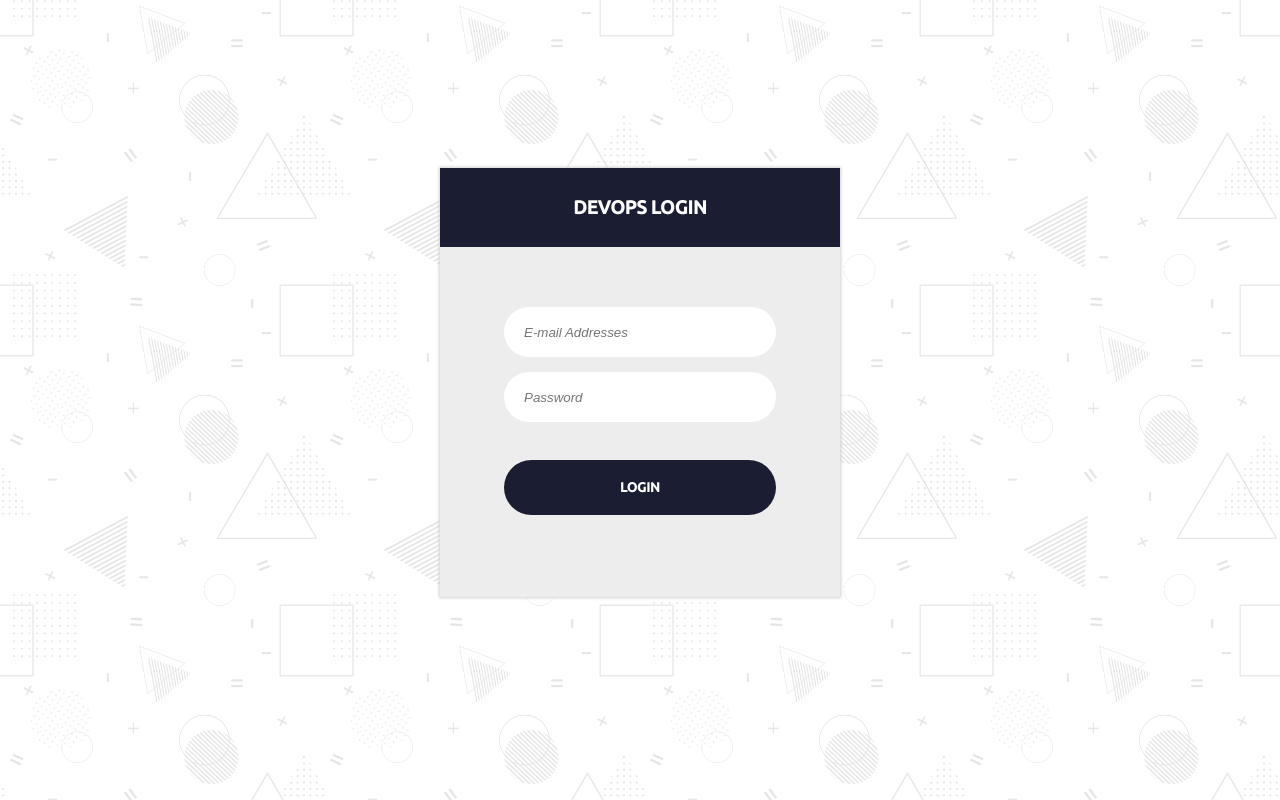
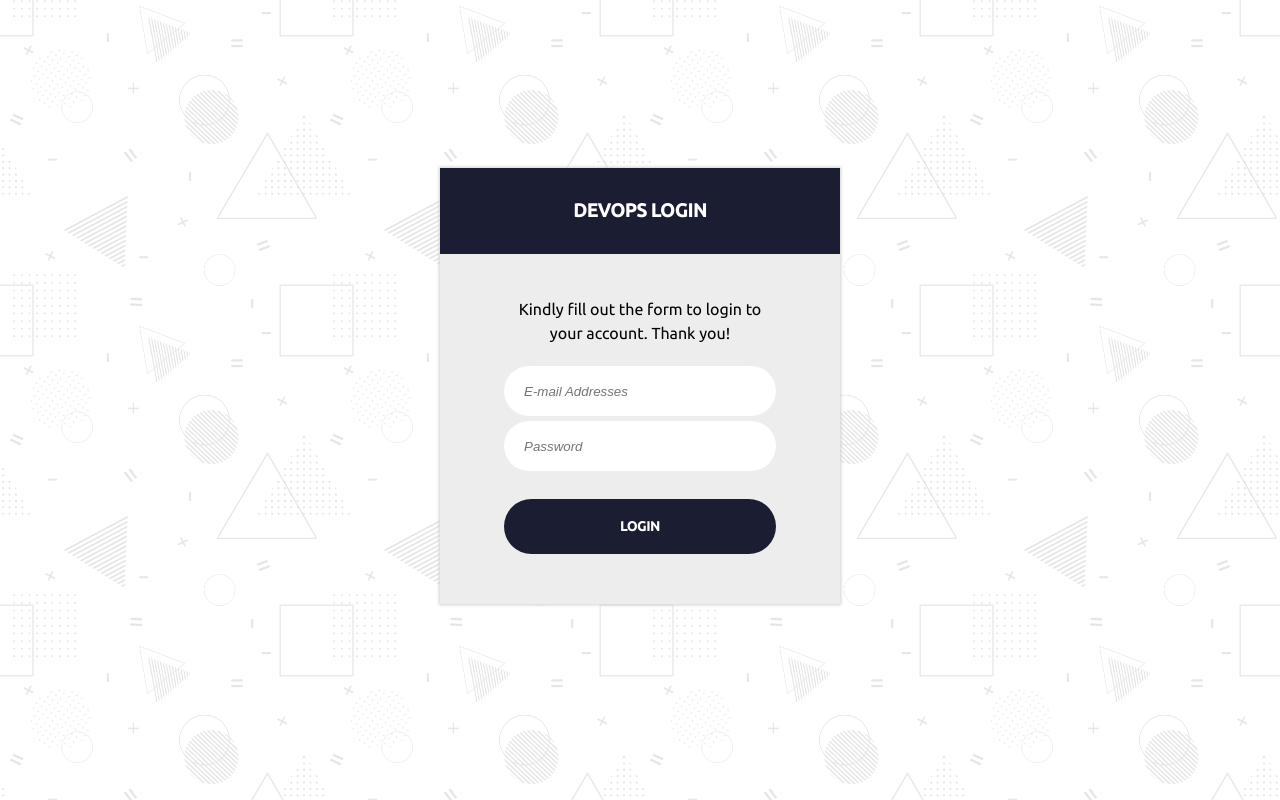
Before and after one commit to ekeboetuk/project-snippets, a plain HTML site: page login-page/home.html in a window 1280 px wide. Drawn offline with Linux system fonts and the light colour scheme.

Commit message:
More CSS modification

```diff
--- a/login-page/home.html
+++ b/login-page/home.html
@@ -24,6 +24,7 @@
           <h3>DevOps Login</h3>
         </div>
         <form class="login--form">
+          <p>Kindly fill out the form to login to your account. Thank you!</p>
           <input
             type="email"
             name="email"
--- a/login-page/styles.css
+++ b/login-page/styles.css
@@ -30,7 +30,7 @@ body {
   height: 350px;
   padding: 0 30px;
   display: grid;
-  grid-template: 60px 60px 100px / 80%;
+  grid-template: 80px 50px 50px 100px / 80%;
   gap: 5px 10px;
   justify-content: center;
   align-content: center;
@@ -71,3 +71,7 @@ body {
 h1, h2, h3, h4, h5, h6 {
   text-transform: uppercase;
 }
+
+h1, h2, h3, h4, h5, h6, p {
+ line-height: 1.5;
+}
```
